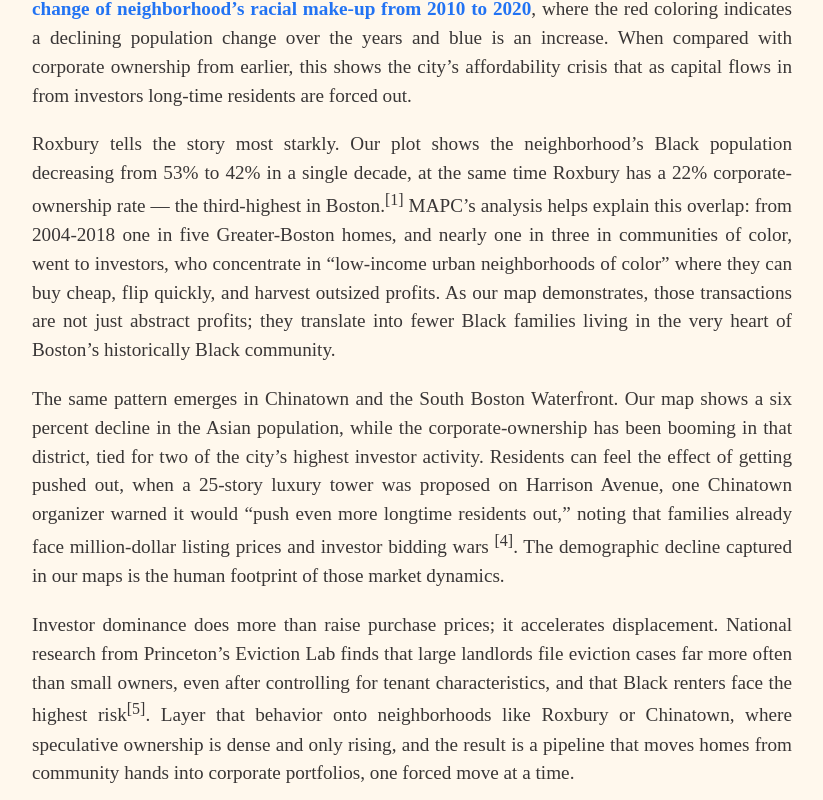
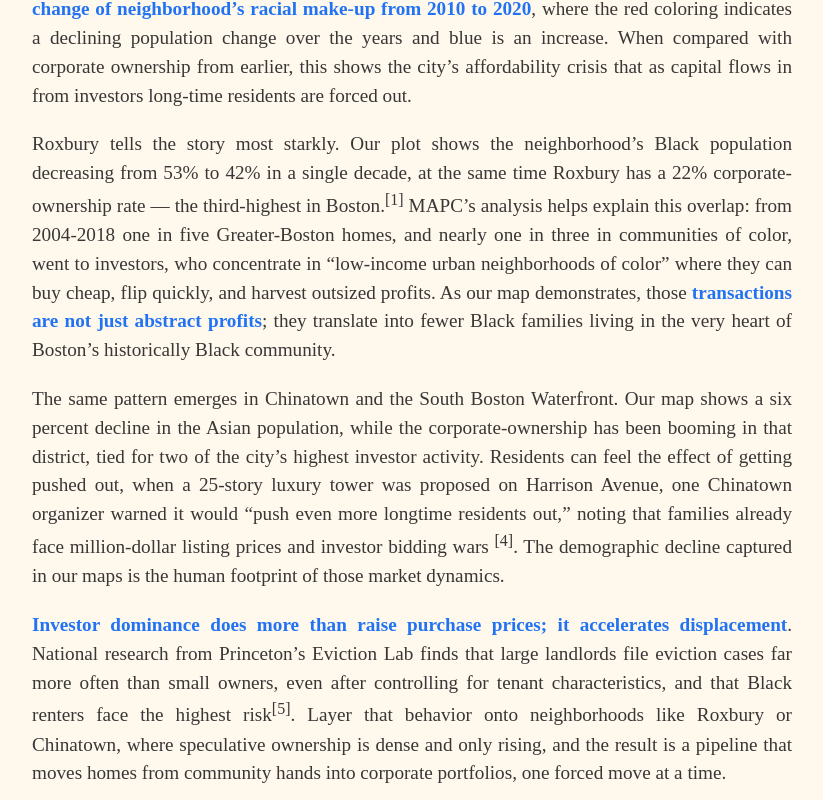
Before and after one commit to BengineerZ/FP2-Assignment-Site, a React (Create React App) app in the folder fp2-assignment-site/: page / in a window 1280 px wide. Shown: the part 6280-7080 px from the top of the page, without its empty margins (228-1051 px from the left). Built offline with nearby package versions, Linux system fonts and the light colour scheme; no server answers.

Commit message:
Updated highlight text

```diff
--- a/fp2-assignment-site/src/components/ethnicity/MinoritySection.js
+++ b/fp2-assignment-site/src/components/ethnicity/MinoritySection.js
@@ -23,7 +23,7 @@ const MinoritySection = () => {
     at the same time Roxbury has a 22% corporate-ownership rate — the third-highest in Boston.<Citation>Homes for Profit: Speculation and Investment in Greater Boston – MAPC. MAPC. https://www.mapc.org/resource-library/homes-for-profit/#:~:text=MAPC%20has%20released%20research%20that,to%20View%20the%20Executive%20Summary.</Citation> MAPC’s analysis helps explain this overlap:
     from 2004-2018 one in five Greater-Boston homes, and nearly one in three in communities of color, went to investors, who concentrate
     in “low-income urban neighborhoods of color” where they can buy cheap, flip quickly, and harvest outsized profits. As our map demonstrates,
-    those transactions are not just abstract profits; they translate into fewer Black families living in the very heart of Boston’s historically Black community.
+    those <strong>transactions are not just abstract profits</strong>; they translate into fewer Black families living in the very heart of Boston’s historically Black community.
     </p>
 
     <p>
@@ -34,7 +34,7 @@ const MinoritySection = () => {
     The demographic decline captured in our maps is the human footprint of those market dynamics.
     </p>
 
-    <p>Investor dominance does more than raise purchase prices; it accelerates displacement. National research from Princeton’s Eviction
+    <p><strong>Investor dominance does more than raise purchase prices; it accelerates displacement</strong>. National research from Princeton’s Eviction
     Lab finds that large landlords file eviction cases far more often than small owners, even after controlling for tenant characteristics,
     and that Black renters face the highest risk<Citation>Who is Evicted in America. Eviction Lab. https://evictionlab.org/who-is-evicted-in-america/</Citation>. Layer that behavior onto neighborhoods like Roxbury or Chinatown, where
     speculative ownership is dense and only rising, and the result is a pipeline that moves homes from community hands into corporate
```
